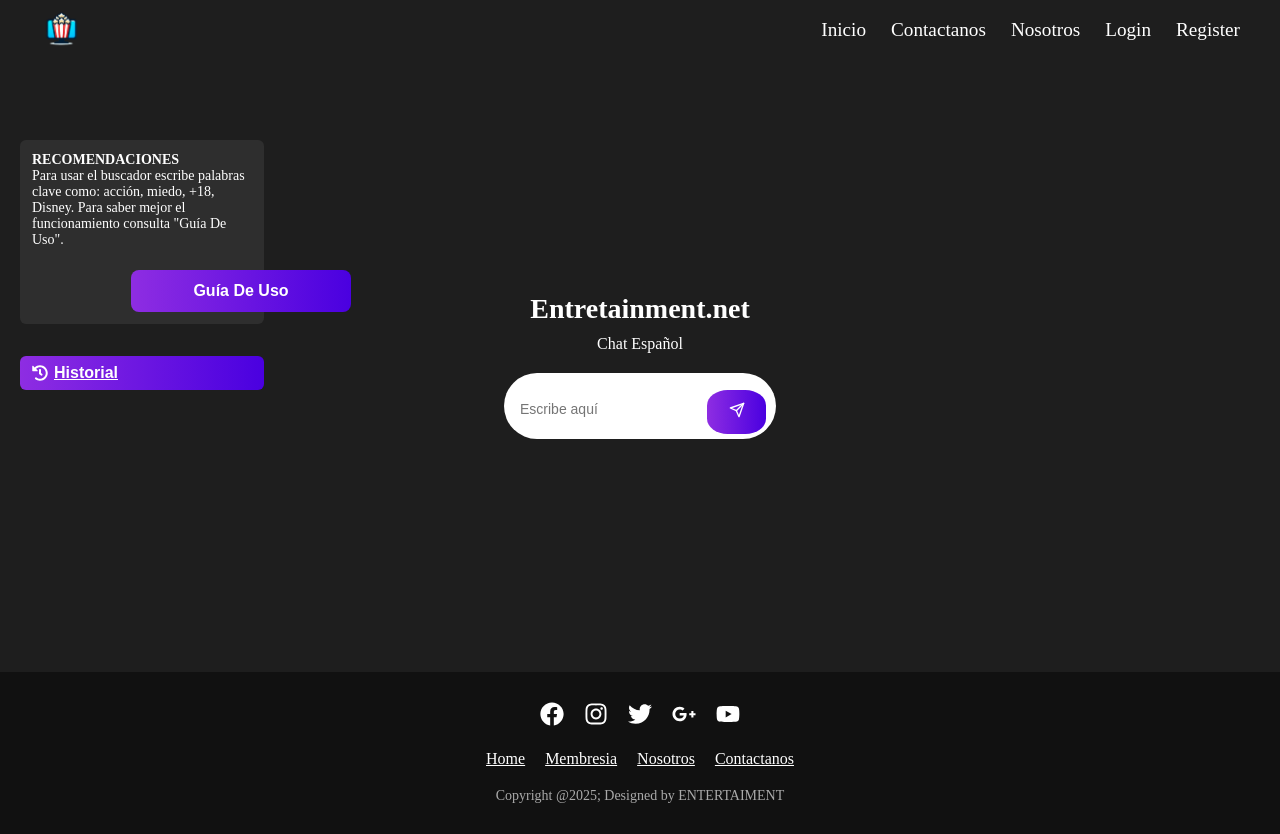
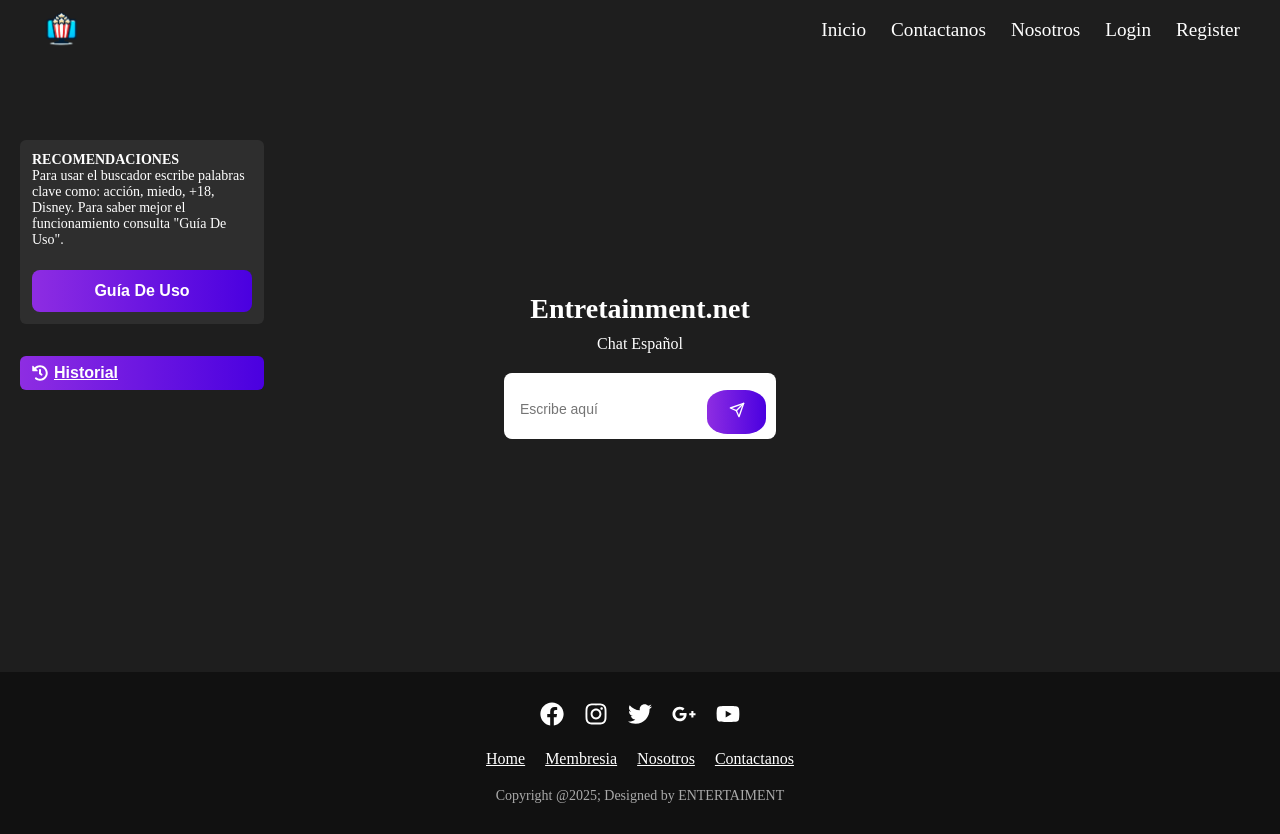
Before and after one commit to julianandres31/React, a React (Vite) app: page /inicio in a window 1280 px wide. Built offline with nearby package versions, Linux system fonts and the light colour scheme.

Commit message:
añado arreglo inicio buscador

```diff
--- a/src/Componentes/Inicio/Inicio.module.css
+++ b/src/Componentes/Inicio/Inicio.module.css
@@ -26,7 +26,7 @@
 }
 .recomendaciones button {
   margin-top: 10%;
-  margin-left: 45%;
+  margin-left: auto;
 }
 
 .historial {
@@ -54,10 +54,10 @@
 }
 
 .buscador {
+  width: auto;
   display: flex;
   background-color: white;
-
-  border-radius: 999px;
+  border-radius: 8px;
   padding: 5px 10px;
   align-items: center;
 }
```
